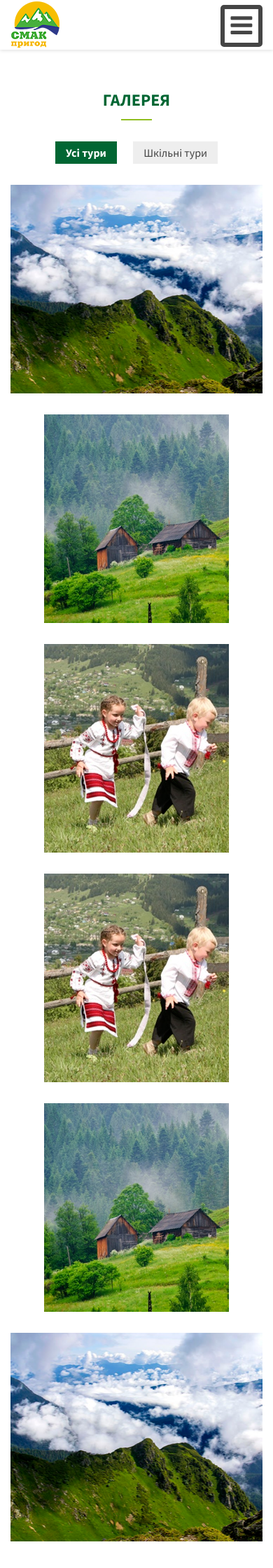
After one commit to KRO94/Tourism, a PHP site: page /gallery.php in a window 390 px wide. The commit adds this page. Shown: the top 2240 px of the page at 70% size. Run offline with PHP 8.4, Linux system fonts and the light colour scheme.

Commit message:
gallery page

```diff
--- a/css/media.css
+++ b/css/media.css
@@ -75,6 +75,25 @@
 				margin: 0 10% 0 6%;
 			}
 	/*---------------FOOTER END---------------*/
+
+	/*--------------GALLERY-PAGE START--------------*/
+			.gallery-page .gallery-wrap .tab-content .blockImg:nth-child(6n+1),
+			.gallery-page .gallery-wrap .tab-content .blockImg:nth-child(6n+6) {
+				float: none;
+				width: 100%;
+				margin-left: auto;
+				margin-right: auto;
+				display: block;
+			}
+			.gallery-page .gallery-wrap .tab-content .blockImg:nth-child(6n+2),
+			.gallery-page .gallery-wrap .tab-content .blockImg:nth-child(6n+3),
+			.gallery-page .gallery-wrap .tab-content .blockImg:nth-child(6n+4),
+			.gallery-page .gallery-wrap .tab-content .blockImg:nth-child(6n+5) {
+				width: 36.66%;
+				margin-left: 6.67%;
+				margin-right: 6.67%;
+			}
+	/*---------------GALLERY-PAGE END---------------*/
 }
 
 /* Small Devices, Tablets */
@@ -130,6 +149,17 @@
 				margin: 0 14%;
 			}
 	/*---------------FOOTER END---------------*/
+
+	/*--------------GALLERY-PAGE START--------------*/
+			.gallery-page .gallery-wrap .tab-content .blockImg:nth-child(6n+2),
+			.gallery-page .gallery-wrap .tab-content .blockImg:nth-child(6n+3),
+			.gallery-page .gallery-wrap .tab-content .blockImg:nth-child(6n+4),
+			.gallery-page .gallery-wrap .tab-content .blockImg:nth-child(6n+5) {
+				width: 42%;
+				margin-left: 4%;
+				margin-right: 4%;
+			}
+	/*---------------GALLERY-PAGE END---------------*/
 }
 
 /* Extra Small Devices, Phones */
@@ -222,6 +252,17 @@
 				margin: 0 9%;
 			}
 	/*---------------FOOTER END---------------*/
+
+	/*--------------GALLERY-PAGE START--------------*/
+			.gallery-page .gallery-wrap .tab-content .blockImg:nth-child(6n+2),
+			.gallery-page .gallery-wrap .tab-content .blockImg:nth-child(6n+3),
+			.gallery-page .gallery-wrap .tab-content .blockImg:nth-child(6n+4),
+			.gallery-page .gallery-wrap .tab-content .blockImg:nth-child(6n+5) {
+				width: 48%;
+				margin-left: 1%;
+				margin-right: 1%;
+			}
+	/*---------------GALLERY-PAGE END---------------*/
 }
 
 /* Extra Small Devices, Phones */
@@ -298,6 +339,18 @@
 						width: 100%;
 					}
 	/*---------------CONTACTS-PAGE END---------------*/
+
+	/*--------------GALLERY-PAGE START--------------*/
+			.gallery-page .gallery-wrap .tab-content .blockImg:nth-child(6n+2),
+			.gallery-page .gallery-wrap .tab-content .blockImg:nth-child(6n+3),
+			.gallery-page .gallery-wrap .tab-content .blockImg:nth-child(6n+4),
+			.gallery-page .gallery-wrap .tab-content .blockImg:nth-child(6n+5) {
+				width: 100%;
+				margin-left: auto;
+				margin-right: auto;
+				display: block;
+			}
+	/*---------------GALLERY-PAGE END---------------*/
 }
 
 /* Custom, iPhone Retina */
--- a/css/style.css
+++ b/css/style.css
@@ -664,3 +664,80 @@ footer {
 					max-width: 176px;
 				}
 /*---------------CONTACTS-PAGE END---------------*/
+
+/*--------------GALLERY-PAGE START--------------*/
+.gallery-page {
+	position: relative;
+	width: 100%;
+	padding: 55px 0 80px;
+	text-align: center;
+}
+	.gallery-page .gallery-wrap {
+		position: relative;
+		width: 100%;
+		margin-top: 30px;
+	}
+		.gallery-page .gallery-wrap input {
+			display: none;
+		}
+		.gallery-page .gallery-wrap label {
+			color: #454545;
+			background: #eeeeee;
+			line-height: 32px;
+			padding: 0 15px;
+			margin: 0 10px;
+			font-weight: 400;
+		}
+		.gallery-page .gallery-wrap input:checked + label {
+			font-weight: 700;
+			color: #ffffff;
+			background: #016633;
+		}
+		.gallery-page .gallery-wrap .tab-content {
+			position: relative;
+			width: 100%;
+			margin-top: 30px;
+		}
+			.gallery-page .gallery-wrap .tab-content .tab-content-1,
+			.gallery-page .gallery-wrap .tab-content .tab-content-2 {
+				position: relative;
+				top: 0;
+				left: 0;
+				width: 100%;
+				display: none;
+			}
+			.gallery-page .gallery-wrap input[id=tab-1]:checked ~ .tab-content .tab-content-1,
+			.gallery-page .gallery-wrap input[id=tab-2]:checked ~ .tab-content .tab-content-2 {
+				display: block;
+			}
+		.gallery-page .gallery-wrap .tab-content .blockImg {
+			position: relative;
+			float: left;
+			margin-right: 2.5%;
+			margin-bottom: 30px;
+			height: 298px;
+			overflow: hidden;
+			z-index: 1;
+		}
+		.gallery-page .gallery-wrap .tab-content .blockImg:nth-child(3n) {
+			margin-right: 0;
+		}
+			.gallery-page .gallery-wrap .tab-content .blockImg img {
+				position: absolute;
+				top: 50%;
+				left: 50%;
+				transform: translate(-50%, -50%);
+				max-width: 1140px;
+				min-height:	298px;
+			}
+		.gallery-page .gallery-wrap .tab-content .blockImg:nth-child(6n+1),
+		.gallery-page .gallery-wrap .tab-content .blockImg:nth-child(6n+6) {
+			width: 48.68%;
+		}
+		.gallery-page .gallery-wrap .tab-content .blockImg:nth-child(6n+2),
+		.gallery-page .gallery-wrap .tab-content .blockImg:nth-child(6n+3),
+		.gallery-page .gallery-wrap .tab-content .blockImg:nth-child(6n+4),
+		.gallery-page .gallery-wrap .tab-content .blockImg:nth-child(6n+5) {
+			width: 23.15%;
+		}
+/*---------------GALLERY-PAGE END---------------*/
--- a/footer.php
+++ b/footer.php
@@ -12,7 +12,7 @@
 							<li><a href="#">Регіони</a></li>
 							<li><a href="#">Відгуки</a></li>
 							<li><a href="#">Про нас</a></li>
-							<li><a href="#">Контакти</a></li>
+							<li><a href="contacts.php">Контакти</a></li>
 						</ul>
 					</div>
 					<div class="block block_3">
--- /dev/null
+++ b/gallery.php
@@ -0,0 +1,5 @@
+	<?php require_once 'header.php'; ?>
+
+	<?php require_once 'pages/gallery_page.php'; ?>
+
+	<?php require_once 'footer.php'; ?>
--- /dev/null
+++ b/pages/gallery_page.php
@@ -0,0 +1,51 @@
+<div class="gallery-page">
+	<div class="container">
+		<div class="title">Галерея<hr></div>
+		<div class="gallery-wrap">
+			<input type="radio" name="tab1" id="tab-1" checked><label for="tab-1">Усі тури</label>
+			<input type="radio" name="tab1" id="tab-2"><label for="tab-2">Шкільні тури</label>
+			<div class="tab-content">
+				<div class="tab-content-1">
+					<a href='img/gallery_img_1.png' class="blockImg fancybox" data-fancybox="group">
+						<img src="img/gallery_img_1.png" alt="" class="img-responsive">
+					</a>
+					<a href='img/gallery_img_2.png' class="blockImg fancybox" data-fancybox="group">
+						<img src="img/gallery_img_2.png" alt="" class="img-responsive">
+					</a>
+					<a href='img/gallery_img_3.png' class="blockImg fancybox" data-fancybox="group">
+						<img src="img/gallery_img_3.png" alt="" class="img-responsive">
+					</a>
+					<a href='img/gallery_img_3.png' class="blockImg fancybox" data-fancybox="group">
+						<img src="img/gallery_img_3.png" alt="" class="img-responsive">
+					</a>
+					<a href='img/gallery_img_2.png' class="blockImg fancybox" data-fancybox="group">
+						<img src="img/gallery_img_2.png" alt="" class="img-responsive">
+					</a>
+					<a href='img/gallery_img_1.png' class="blockImg fancybox" data-fancybox="group">
+						<img src="img/gallery_img_1.png" alt="" class="img-responsive">
+					</a>
+				</div>
+				<div class="tab-content-2">
+					<a href='img/gallery_img_1.png' class="blockImg fancybox" data-fancybox="group">
+						<img src="img/gallery_img_1.png" alt="" class="img-responsive">
+					</a>
+					<a href='img/gallery_img_2.png' class="blockImg fancybox" data-fancybox="group">
+						<img src="img/gallery_img_2.png" alt="" class="img-responsive">
+					</a>
+					<a href='img/gallery_img_3.png' class="blockImg fancybox" data-fancybox="group">
+						<img src="img/gallery_img_3.png" alt="" class="img-responsive">
+					</a>
+					<a href='img/gallery_img_3.png' class="blockImg fancybox" data-fancybox="group">
+						<img src="img/gallery_img_3.png" alt="" class="img-responsive">
+					</a>
+					<a href='img/gallery_img_2.png' class="blockImg fancybox" data-fancybox="group">
+						<img src="img/gallery_img_2.png" alt="" class="img-responsive">
+					</a>
+					<a href='img/gallery_img_1.png' class="blockImg fancybox" data-fancybox="group">
+						<img src="img/gallery_img_1.png" alt="" class="img-responsive">
+					</a>
+				</div>
+			</div>
+		</div>
+	</div>
+</div>
```
